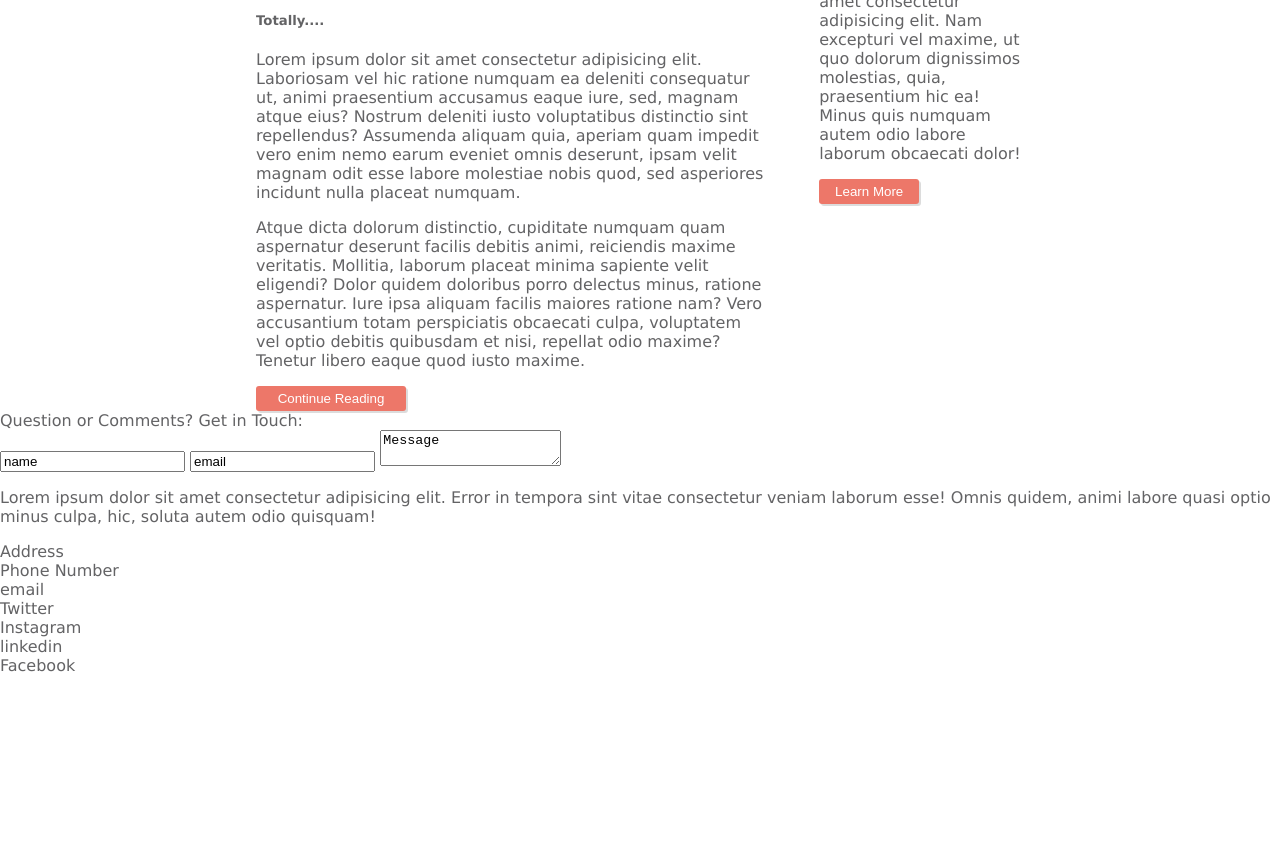
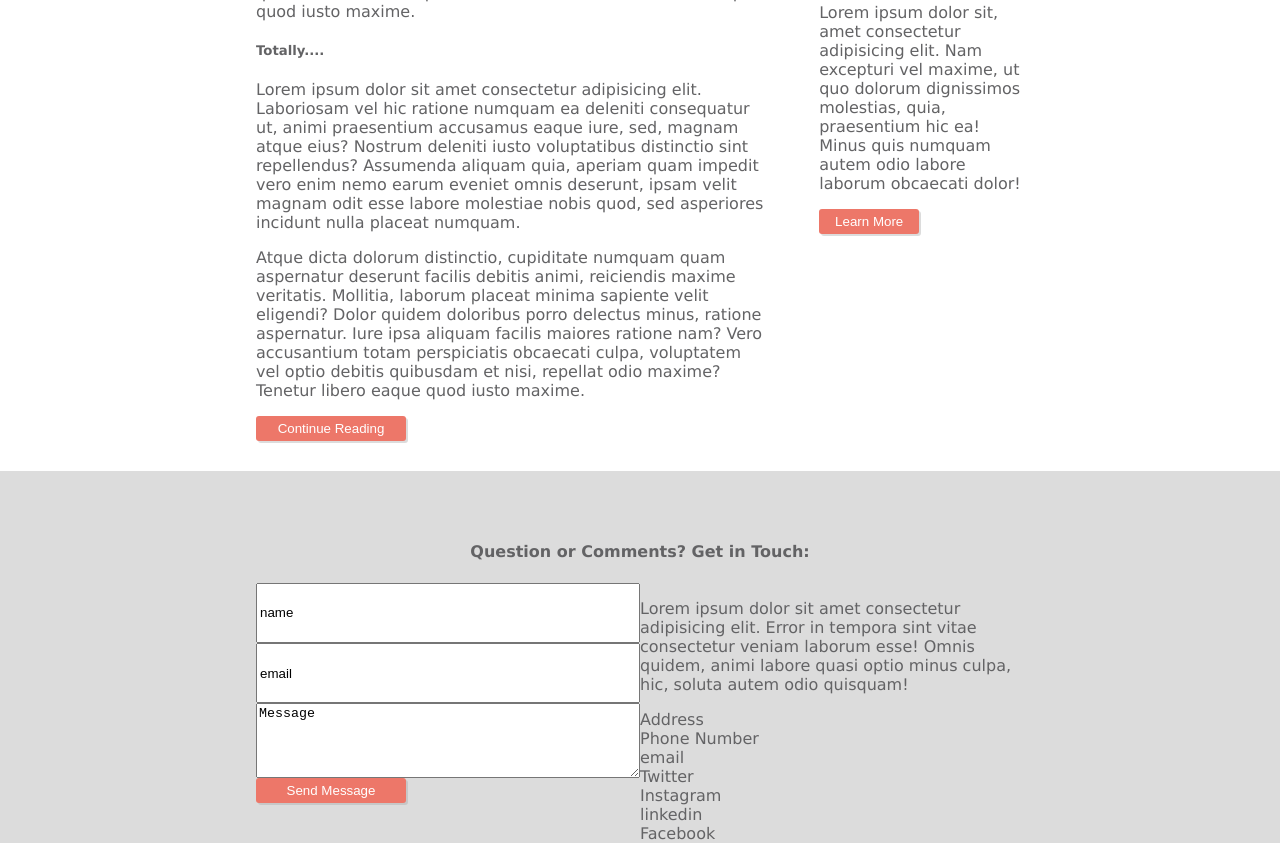
Before and after one commit to BurlingtonCodeAcademy/remock-Cortney-Logan, a plain HTML site: page index.html in a window 1280 px wide. Shown: the part 2260-3103 px from the top of the page. Before the commit the page ends 2935 px from the top, so only its background shows below. Drawn offline with Linux system fonts and the light colour scheme.

Commit message:
updating footer layout and adding footer style

```diff
--- a/index.html
+++ b/index.html
@@ -149,14 +149,15 @@
       </div>
     </section>
     <section id="footer">
-      <footer>
-        Question or Comments? Get in Touch:
-        <form>
+        <h4>Question or Comments? Get in Touch:</h4>
+        <footer>
+        <form id="form">
           <input type="text" id="name" name="name" value="name">
           <input type="text" id="email" name="email" value="email">
           <textarea>Message</textarea>
+          <button class="send-message">Send Message</button>
         </form>
-        <div>
+        <div id="contact-information">
           <p>Lorem ipsum dolor sit amet consectetur adipisicing elit. Error in tempora sint vitae consectetur veniam laborum esse! Omnis quidem, animi labore quasi optio minus culpa, hic, soluta autem odio quisquam!</p>
           <div>Address</div>
           <div>Phone Number</div>
--- a/styles/styles.css
+++ b/styles/styles.css
@@ -89,6 +89,8 @@ figcaption{
 #main{
     margin-left: 20vw;
     margin-right: 20vw;
+    margin-top: 30px;
+    margin-bottom: 30px;
     display:flex;
     flex-direction: row;
     justify-content: space-between;
@@ -155,6 +157,17 @@ cursor:pointer;
     box-shadow:rgba(168,168,167,.4) 2px 2px;
 }
 
+.send-message{
+    background-color: rgb(237,119,105);
+    color: white;
+    border: rgb(237,119,105);
+    border-radius: 3px;
+    display: inline-block;
+    width:150px;
+    height:25px;
+    box-shadow:rgba(168,168,167,.4) 2px 2px;
+}
+
 /*----------lines----------*/
 .line-break{
     display: flex;
@@ -169,4 +182,30 @@ cursor:pointer;
     border-bottom: 1px solid rgba(168,168,167,.4);
 }
 
-/*----------main----------*/
+/*----------footer----------*/
+#footer{
+    background-color:rgba(168,168,167,.4);
+    margin-top: 30px;
+    padding-top: 50px;
+}
+
+#footer h4{
+    text-align: center;
+}
+
+footer{
+    margin-left: 20vw;
+    margin-right: 20vw;
+    display:flex;
+    justify-content: space-between;
+}
+
+#form{
+    width: 50vw;
+    display: grid;
+}
+
+#contact-information{
+    width: 50vw;
+    display: grid;
+}
```
Also changed, not shown: blog-post.html (+4 -3 lines), continue-reading.html (+4 -3 lines), learn-more.html (+4 -3 lines).
